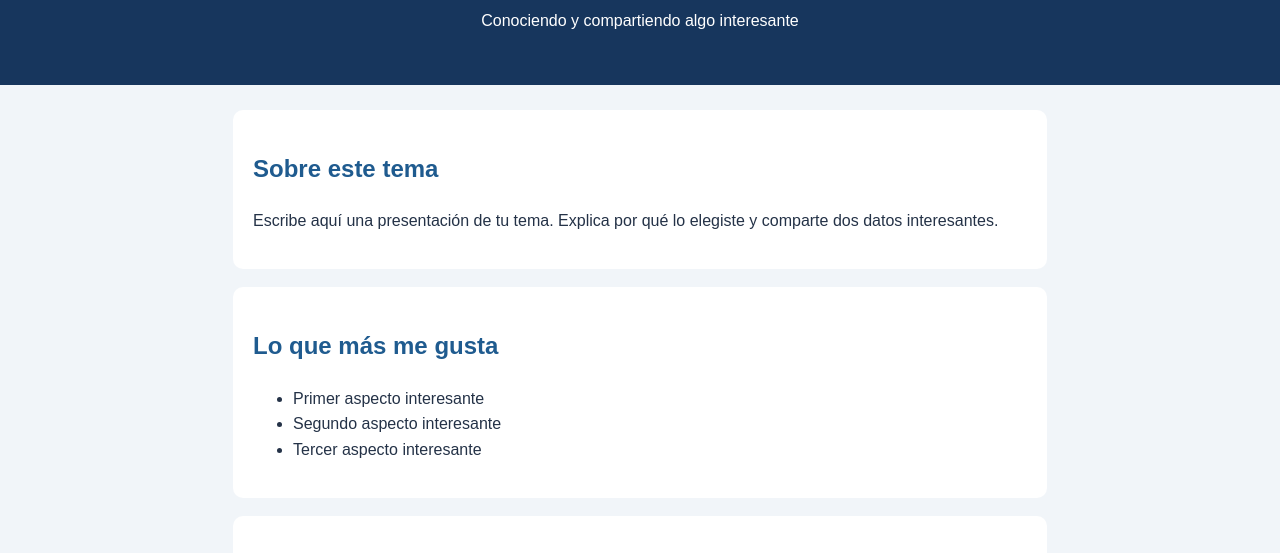
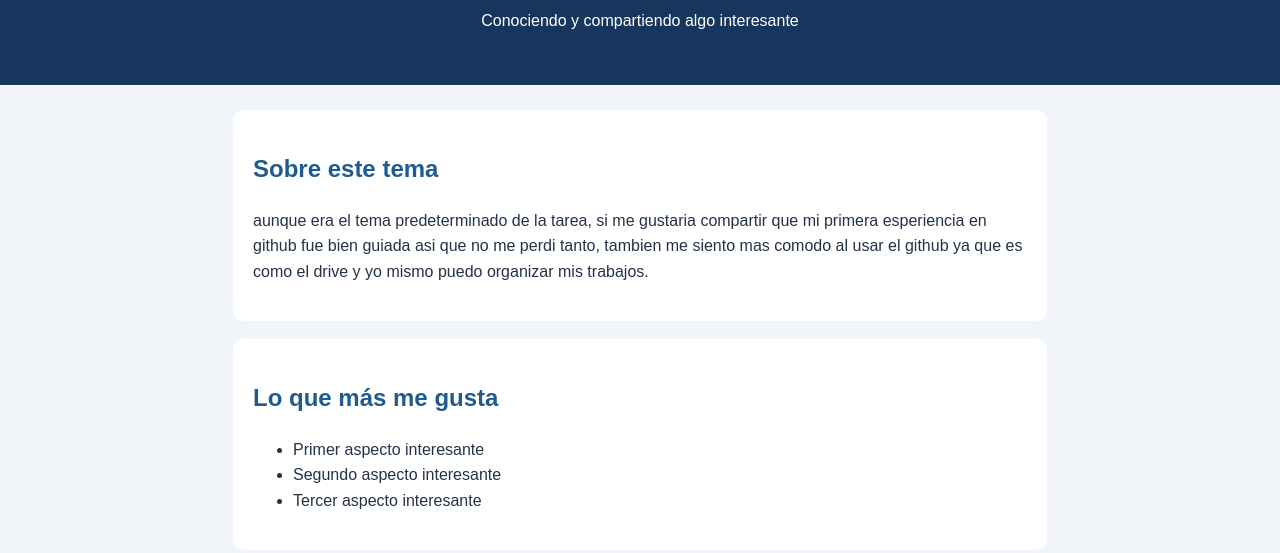
Before and after one commit to sammg28/MiPrimerSitio, a plain HTML site: page index.html in a window 1280 px wide. Shown: the part 121-674 px from the top of the page. Drawn offline with Linux system fonts and the light colour scheme.

Commit message:
index.html

```diff
--- a/index.html
+++ b/index.html
@@ -15,8 +15,7 @@
   <main>
     <section>
       <h2>Sobre este tema</h2>
-      <p>Escribe aquí una presentación de tu tema. Explica por qué lo elegiste
-      y comparte dos datos interesantes.</p>
+      <p>aunque era el tema predeterminado de la tarea, si me gustaria compartir que mi primera esperiencia en github fue bien guiada asi que no me perdi tanto, tambien me siento mas comodo al usar el github ya que es como el drive y yo mismo puedo organizar mis trabajos.</p>
     </section>
 
     <section>
```
